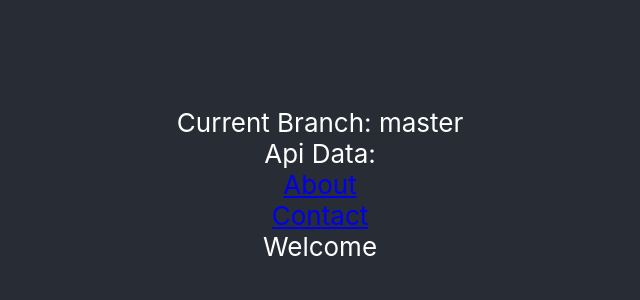
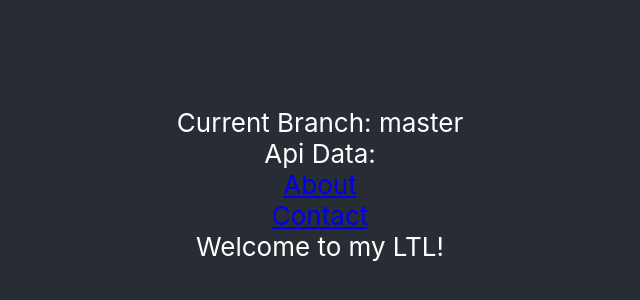
Before and after one commit to ianballard/serverless-ephemeral-env-frontend-starter, a React (Create React App) app: page / in a window 1280 px wide. Shown: the part 216-516 px from the top of the page, without its empty margins (320-960 px from the left). Built offline with nearby package versions, Linux system fonts and the light colour scheme; no server answers.

Commit message:
ltl text change

```diff
--- a/src/App.js
+++ b/src/App.js
@@ -53,7 +53,7 @@ function App() {
 export default App;
 
 const Home = props => {
-    return <>Welcome</>
+    return <>Welcome to my LTL!</>
 }
 
 const About = props => {
```
